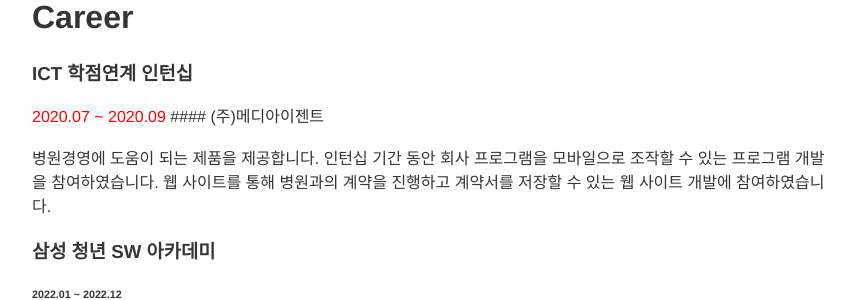
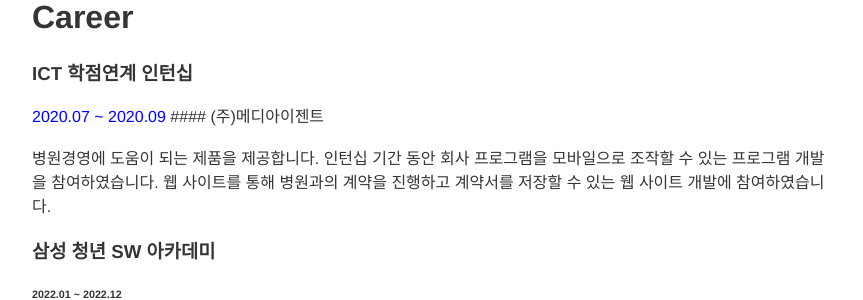
Before and after one commit to Sungbae95/Sungbae95.github.io, a Jekyll site: the page built from index.md, in a window 1280 px wide. Shown: the part 485-785 px from the top of the page, without its empty margins (208-1071 px from the left). Built offline with Jekyll 4.4.1, drawn with Linux system fonts in a browser that asks for light colours; our own code applies the rules of GitHub Pages for plain Markdown files.

Commit message:
Update index.md

```diff
--- a/index.md
+++ b/index.md
@@ -11,7 +11,7 @@ I wrote "about me", "career", and "interests" on this page as an example.
 
 # Career
 ### ICT 학점연계 인턴십
-<span style="color:red"> 2020.07 ~ 2020.09 </span>
+<span style="color:blue"> 2020.07 ~ 2020.09</span>
   #### (주)메디아이젠트
 
   병원경영에 도움이 되는 제품을 제공합니다.
```
